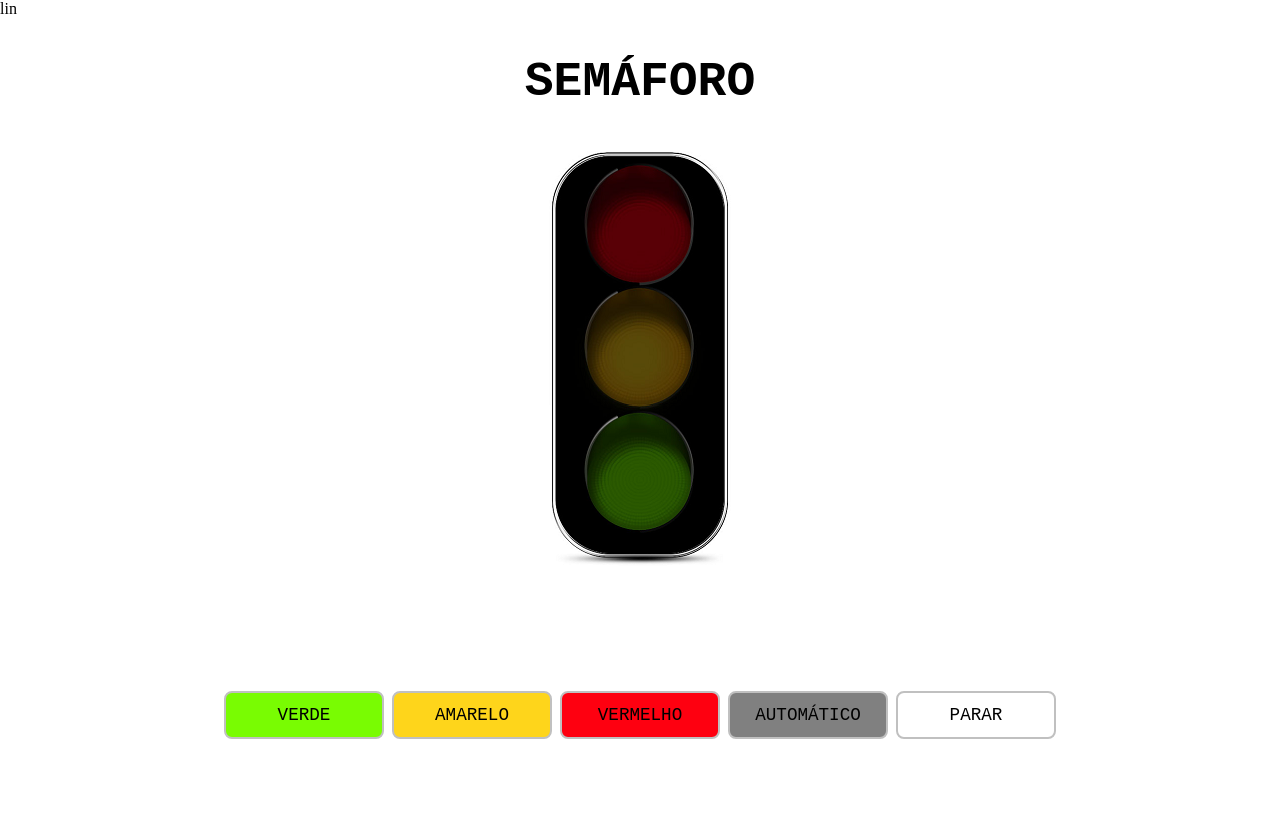
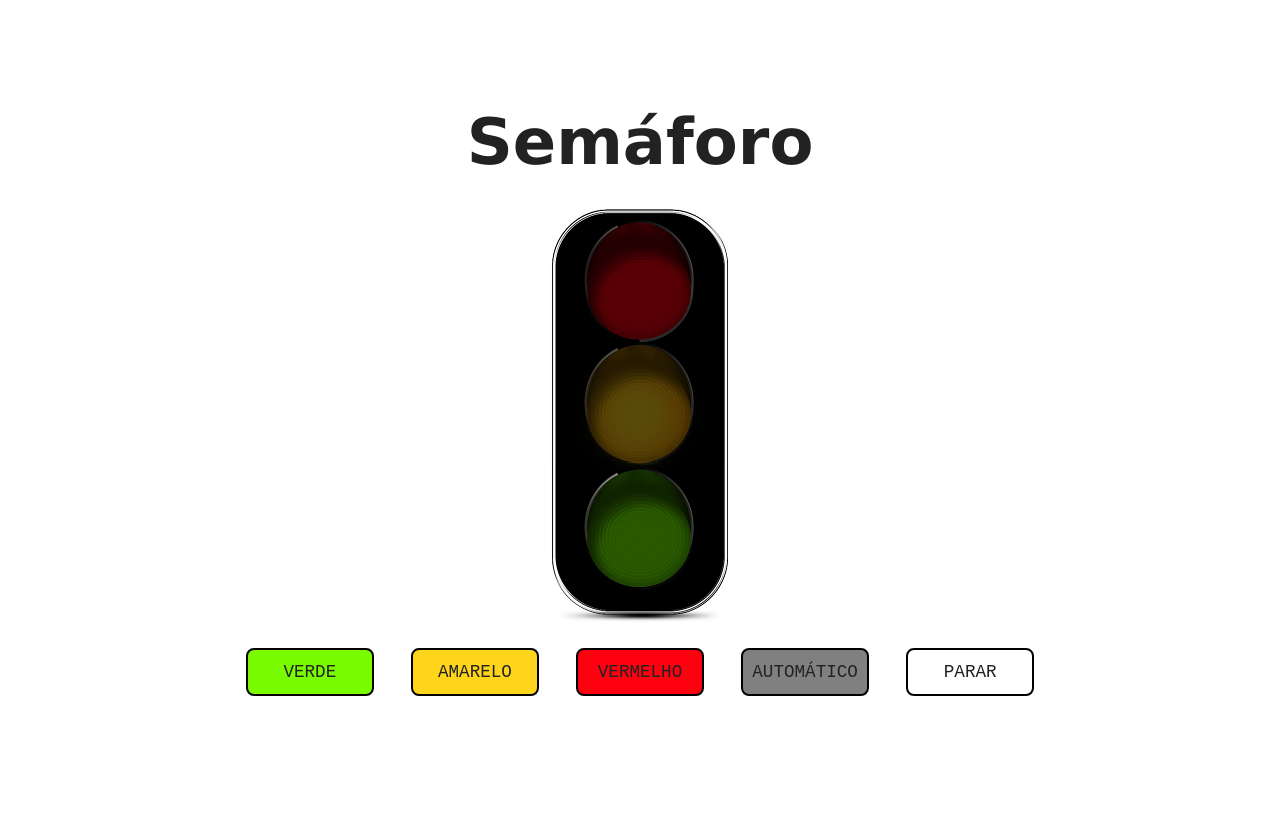
Before and after one commit to PabloPortugal/semaforo-JS, a plain HTML site: page index.html in a window 1280 px wide. Drawn offline with Linux system fonts and the light colour scheme.

Commit message:
Atualização do front

```diff
--- a/css/style.css
+++ b/css/style.css
@@ -1,54 +1,39 @@
+
 * {
+    margin: 0;
     padding: 0;
-    margin: 0;
     box-sizing: border-box;
-    vertical-align: baseline;
+    color: #222;
+    font-family: Verdana, sans-serif;
 }
-  header {
-    min-height: 8rem;
-    min-width: 100%;
+
+body {
+    height: 100vh;
+
     display: flex;
+    flex-direction: column;
     align-items: center;
     justify-content: center;
+    gap: 1.5rem;
 }
-  main {
-    height: 100vh;
-    width: 100vw;
-    display: flex;
-    flex-direction: column;
-    justify-content: space-between;
-    align-items: center;
+
+h1 {
+    font-size: 4rem;
 }
-  h1 {
-    color: black;
-    font-family: monospace;
-    font-size: 3rem;
-    text-transform: uppercase;
-    padding: 1rem;
-    border-radius: 0.2rem;
+
+button {
+    width: 150px;
+    height: 50px;
+    margin: 0px 16px;
+
+    font-size: 1.5rem;
+
+    transition: transform 0.5s ease-in-out;
 }
-  section.principal {
-    height: 75%;
-    width: auto;
-    display: flex;
-    align-content: center;
-    align-items: center;
-    justify-content: center;
-    flex-direction: column;
-    gap: 7rem;
-    background-color: white;
-  }
-  .botoes {
-    display: flex;
-    height: 10vh;
-    width: 90vw;
-    align-items: center;
-    justify-content: center;
-    gap: 0.5rem;
-  }
+
 button {
     height: 3rem;
-    width: 10rem;
+    width: 8rem;
     cursor: pointer;
     border-radius: 0.5rem;
     text-transform: uppercase;
@@ -57,8 +42,12 @@
     background-color: transparent;
     border: 0.15rem solid rgb(192, 192, 192);
     transition: all 0.2s ease;
+    border-color: black;
 }
+
+/*define as cores dos botões*/
     button:nth-child(1) {
+    border-color: black;
     background-color: #79FC02;
   }
   button:nth-child(1):hover {
@@ -67,6 +56,7 @@
     transform: scaleY(1.1);
   }
   button:nth-child(2) {
+    border-color: black;
     background-color: #fed51b;
   }
   button:nth-child(2):hover {
@@ -75,6 +65,7 @@
     transform: scaleY(1.1);
   }
   button:nth-child(3) {
+    border-color: black;
     background-color: #FE0010;
   }
   button:nth-child(3):hover {
@@ -84,30 +75,11 @@
     color: white;
   }
   button:nth-child(4) {
-    background-color:grey;
+    border-color: black;
+    background-color: grey;
+
 }
   button:hover {
+    border-color: black;
     font-weight: bold;
-
   }
-  #semaforo {
-    width: 184px;
-    height: 421px;
-    transition: all 0.5s ease-in-out;
-  }
-  #semaforo:hover {
-    cursor: help;
-    transform: scale(1.1);
-  }
-
-  footer {
-    height: 5rem;
-    width: 100%;
-    display: flex;
-    align-items: center;
-    justify-content: center;
-    color: black;
-    text-transform: uppercase;
-    font-weight: bold;
-    font-style: italic;
-  }
--- a/index.html
+++ b/index.html
@@ -1,41 +1,25 @@
 <!DOCTYPE html>
-<html lang="pt-BR">
+<html lang="en">
 <head>
-  <meta charset="UTF-8">
-  <meta http-equiv="X-UA-Compatible" content="IE=edge">
-  <meta name="viewport" content="width=device-width, initial-scale=1.0">
-  <title>Semáforo - JS</title>
-  <!-- links(head) -->
-  <script src="./java/main.js" defer="defer"></script>
-  <link rel="stylesheet" href="./css/style.css">
-    lin
+    <meta charset="UTF-8">
+    <meta http-equiv="X-UA-Compatible" content="IE=edge">
+    <meta name="viewport" content="width=device-width, initial-scale=1.0">
+    <title>Exercicio Semáforo</title>
+
+    <!-- Loading CSS -->
+    <link rel="stylesheet" href="./css/style.css">
+
+    <!-- Loading JS -->
+    <script src="./java/main.js" defer type="module"></script>
 </head>
 <body>
-  <main>
-    <header>
-      <h1>Semáforo</h1>
-    </header>
-
-    <section class="principal">
-      <div class="semaforo">
-        <img src="./img/desligado.png" id="semaforo" alt="Semáforo desligado"
-        title="Clique nos botões abaixo para brincar com o semáforo!">
-        <div class="status">
-          <span></span>
-          <span></span>
-        </div>
-      </div>
-      <div class="botoes">
-        <button type="button" id="btnVerde">Verde</button>
-        <button type="button" id="btnAmarelo">Amarelo</button>
-        <button type="button" id="btnVermelho">Vermelho</button>
-        <button type="button" id="btnAuto">Automático</button>
-        <button type="button" id="btnParar">Parar</button>
+    <header><h1>Semáforo</h1></header>
+    <img src="./img/desligado.png" alt="semáforo" id="semaforo">
+    <div class="button_container">
+        <button id="button_verde">Verde</button>
+        <button id="button_amarelo">Amarelo</button>
+        <button id="button_vermelho">Vermelho</button>
+        <button id="button_automatico">Automático</button>
+        <button id="button_desligar">Parar</button>
     </div>
-    </section>
-    <footer></footer>
-  </main>
-
-
 </body>
-</html>
--- a/java/main.js
+++ b/java/main.js
@@ -1,72 +1,102 @@
 "use strict";
 
-/* Variaveis para completar o btn */
+const semaforo = document.querySelector("#semaforo");
+const buttonVerde = document.querySelector("#button_verde");
+const buttonVermelho = document.querySelector("#button_vermelho");
+const buttonAmarelo = document.querySelector("#button_amarelo");
+const buttonAutomatico = document.querySelector("#button_automatico");
+const buttonDesligar = document.querySelector("#button_desligar");
 
-const semaforo       = document.querySelector("#semaforo");
-const btnVerde       = document.querySelector("#btnVerde");
-const btnAmarelo     = document.querySelector("#btnAmarelo");
-const btnVermelho    = document.querySelector("#btnVermelho");
-const btnAuto        = document.querySelector("#btnAuto");
-const btnParar        = document.querySelector("#btnParar");
-let interval    = null;
+/**
+ * Objeto responsavel por armazenas os caminhos para as
+ * imagens das cores do semaforo
+ */
+const cores = {
+    verde: "./img/verde.png",
+    vermelho: "./img/vermelho.png",
+    amarelo: "./img/amarelo.png",
+    desligado: "./img/desligado.png",
+}
+
+let isAutomatico = false;
+let interval; // id do intervalo usado no modo automatico
+let proximaCor = cores.vermelho;
+
+/**
+ * Defini a proxima cor na fila para ser ativa no semaforo
+ *
+ * @returns {string} proxima cor
+ */
+const getProximaCor = () => {
+    let proximaCor;
+
+    if (semaforo.src.includes("/verde.png")) {
+        proximaCor = cores.amarelo;
+    } else if (semaforo.src.includes("/vermelho.png")) {
+        proximaCor = cores.verde;
+    } else if (semaforo.src.includes("/amarelo.png")) {
+        proximaCor = cores.vermelho;
+    } else if (semaforo.src.includes("/desligado.png")){
+        proximaCor = cores.verde;
+    }
+
+    return proximaCor;
+}
 
 
-/* Funções para mudar de cor o semaforo */
-
-function mudarCorPraVerde(semaforo) {
-  semaforo.setAttribute("src", "./img/verde.png");
-}
-function mudarCorPraAmarelo(semaforo) {
-  semaforo.setAttribute("src", "./img/amarelo.png");
-}
-function mudarCorPraVermelho(semaforo) {
-  semaforo.setAttribute("src", "./img/vermelho.png");
-}
-
-function alternarCor(semaforo) {
-  const conteudoSrc = semaforo.getAttribute("src");
-
-  function checarCont(src, search) {
-    return src.includes(search);
+const trocarCor = (cor) => {
+    semaforo.src = cor
+    proximaCor = getProximaCor();
 };
 
-  // resolução 'funcional':
-  if(checarCont(conteudoSrc, "desligado")) {
-    mudarCorPraVerde(semaforo);
-  } else if(checarCont(conteudoSrc, "verde")) {
-    mudarCorPraAmarelo(semaforo);
-  } else if(checarCont(conteudoSrc, "amarelo")) {
-    mudarCorPraVermelho(semaforo);
-  } else {
-    mudarCorPraVerde(semaforo);
-  }
-}
-
-function alternarAuto(semaforo) {
+/**
+ * Função responsavel por ligar o modo automatico do semáforo
+ */
 const ligarAutomatico = () =>{
     if (interval == null) {
-            interval = setInterval(() => trocarCor(semaforo), 1000);
+        interval = setInterval(() => trocarCor(proximaCor), 1000);
         buttonAutomatico.textContent = "Parar";
     } else {
         desligarAutomatico()
     }
 }
-  }
-function parar(semaforo){
+
+/**
+ * Função responsavel por desligar o modo automatico do semáforo
+ */
 const desligarAutomatico = () => {
     clearInterval(interval);
     buttonAutomatico.textContent = "Automático";
     interval = null;
 }
 
+/**
+ * Função responsavel por desligar o semafaro, parando o modo automatico
+ * e trocando a sua imagem
+ */
+const desligarSemaforo = () => {
+    desligarAutomatico();
+    trocarCor(cores.desligado);
 }
 
-/* Listeners */
+const clickButtonVerde = () =>{
+    trocarCor(cores.verde);
+    desligarAutomatico();
+}
 
-semaforo.addEventListener("click", null);
-// para funções com parâmetros usar: () => function(parameter);
-btnVerde.addEventListener("click", () => mudarCorPraVerde(semaforo));
-btnAmarelo.addEventListener("click", () => mudarCorPraAmarelo(semaforo));
-btnVermelho.addEventListener("click", () => mudarCorPraVermelho(semaforo));
-btnAuto.addEventListener("click", () =>  alternarAuto(semaforo));
-btnParar.addEventListener("click",() => parar(semaforo));
+const clickButtonVermelho = () =>{
+    trocarCor(cores.vermelho);
+    desligarAutomatico();
+}
+
+const clickButtonAmarelo = () =>{
+    trocarCor(cores.amarelo);
+    desligarAutomatico();
+}
+
+// EventListeners:
+buttonVerde.addEventListener("click", clickButtonVerde);
+buttonVermelho.addEventListener("click", clickButtonVermelho);
+buttonAmarelo.addEventListener("click", clickButtonAmarelo);
+buttonAutomatico.addEventListener("click", ligarAutomatico);
+buttonDesligar.addEventListener("click", desligarSemaforo);
```
Lines whose indentation alone changed are shown as unchanged.
